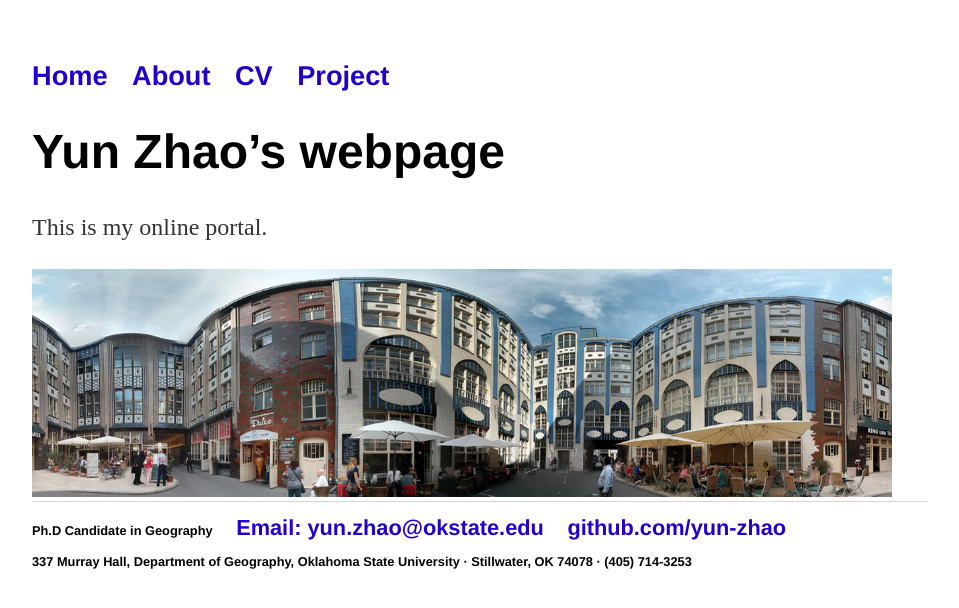
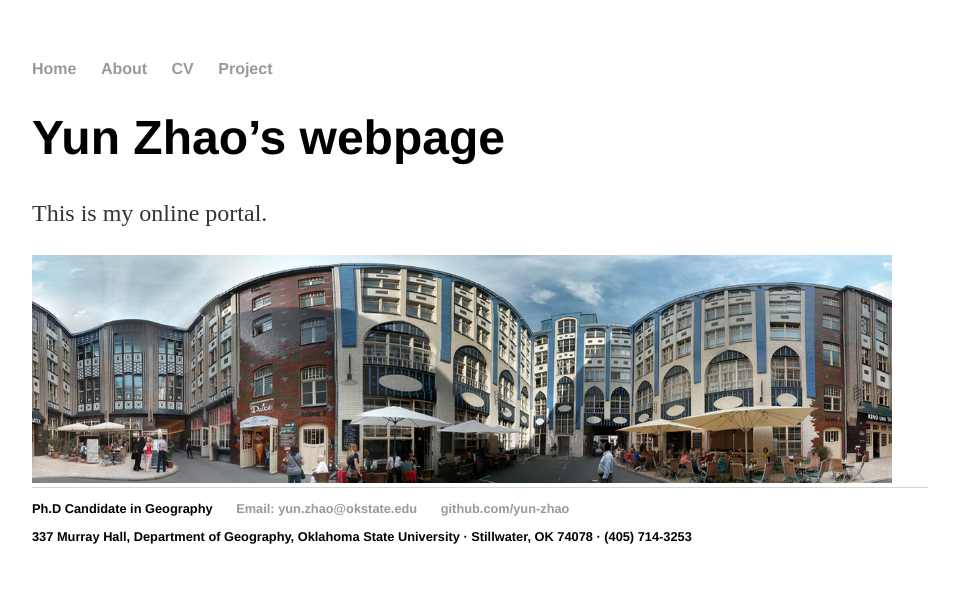
Before and after one commit to yun-zhao/yun-zhao.github.io, a Jekyll site: the page built from index.html, in a window 1280 px wide. Shown: the top 608 px of the page, without its empty margins (160-1119 px from the left). Built offline with Jekyll 4.4.1, drawn with Linux system fonts in a browser that asks for light colours.

Commit message:
Revert "font a"
This reverts commit 0d7b3b620f90534c833d58017813dd0d1c40f80f.

```diff
--- a/css/main.css
+++ b/css/main.css
@@ -14,8 +14,7 @@ nav ul li, footer ul li {
 }
 a {
     text-decoration: none;
-    font-size: 1.7em;
-    color: #2200CC;
+    color: #999;
 }
 a:hover {
     text-decoration: underline;
```
